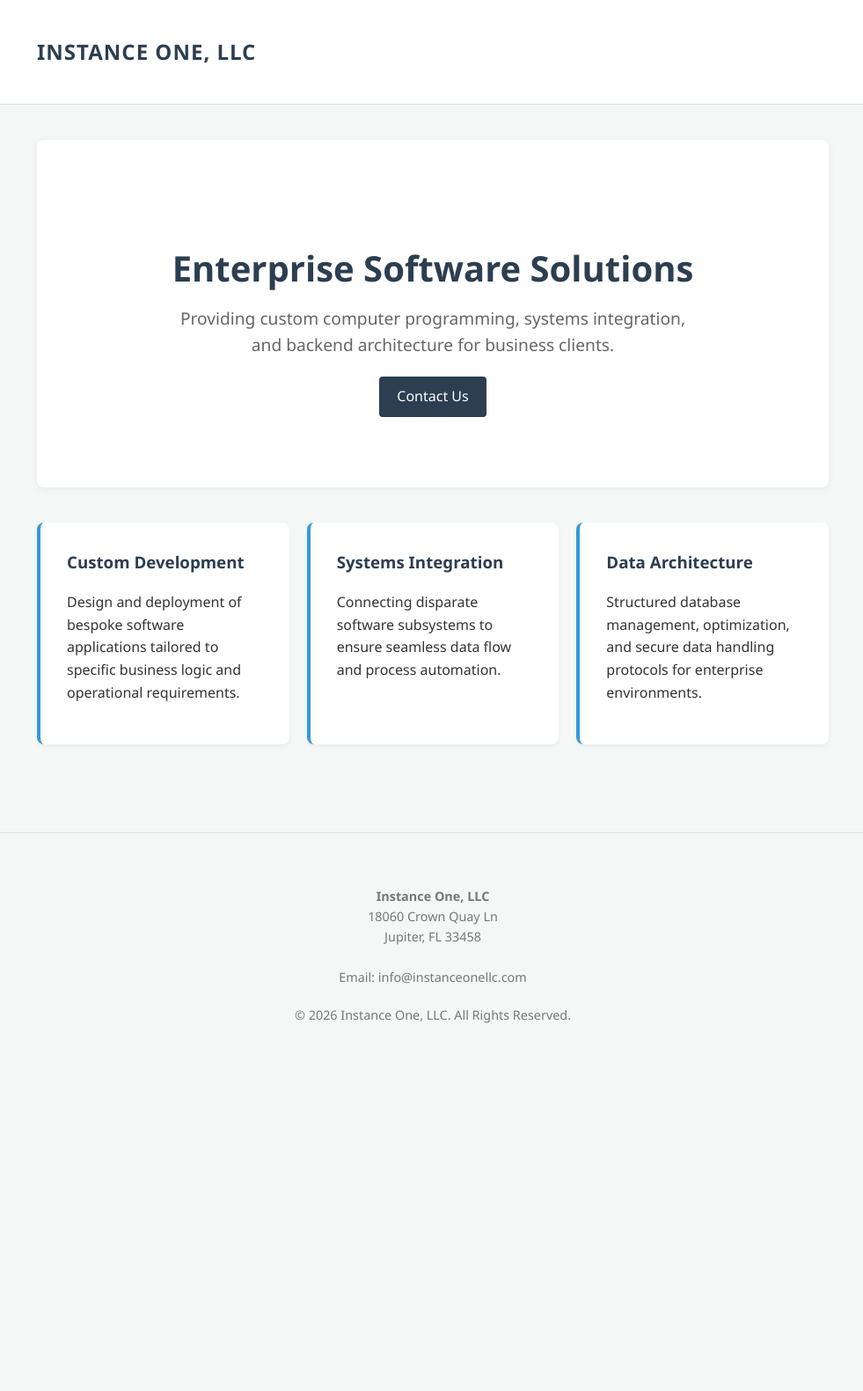
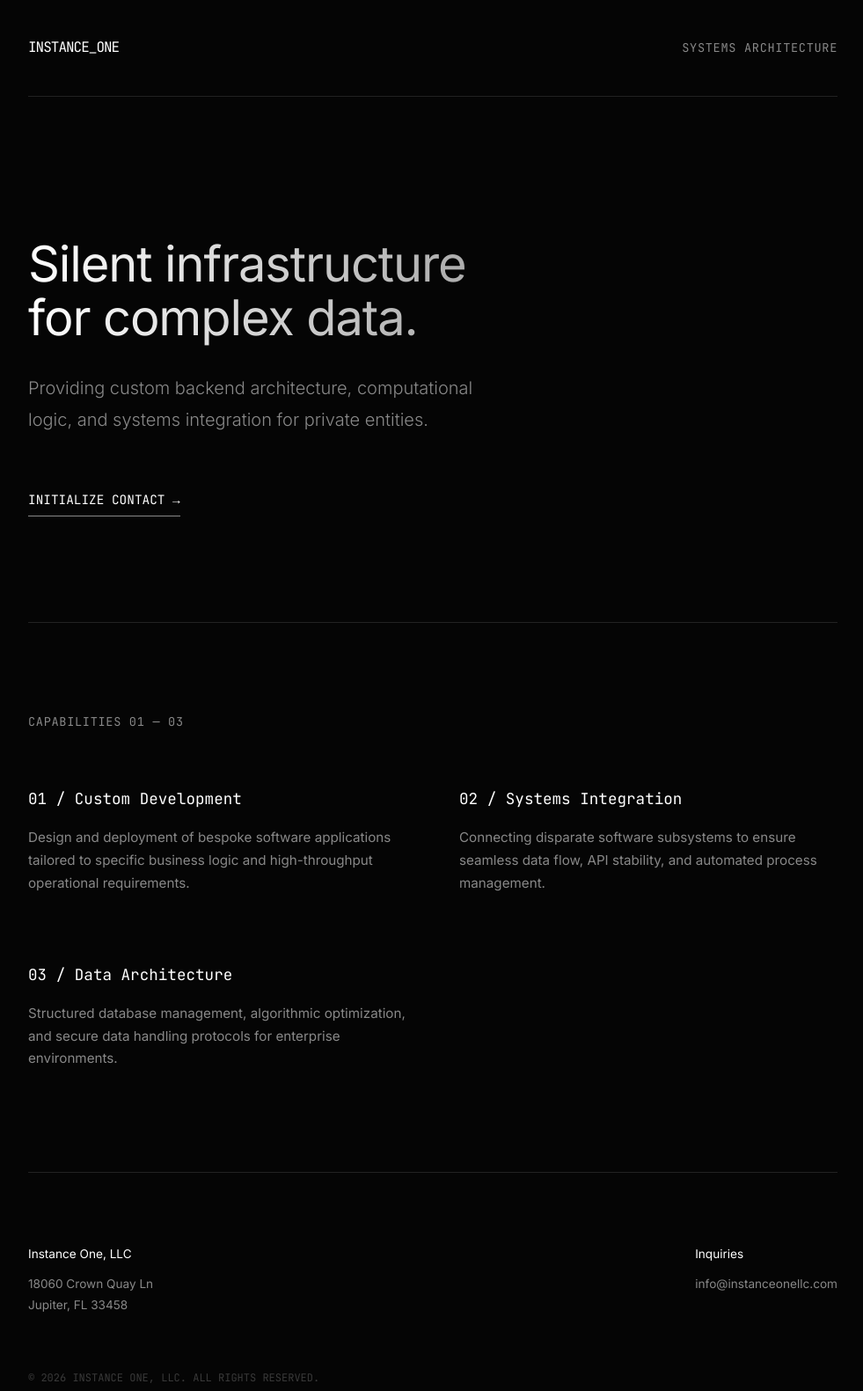
Before and after one commit to InstanceOneLLC/instaceonellc.github.io, a plain HTML site: page index.html in a window 1280 px wide. Shown: the whole page at 88% size, without its empty margins (148-1129 px from the left). Before the commit the page ends 1240 px from the top, so only its background shows below. Drawn offline with Linux system fonts and the light colour scheme.

Commit message:
edit index
version 2 of website

```diff
--- a/index.html
+++ b/index.html
@@ -3,87 +3,207 @@
 <head>
     <meta charset="UTF-8">
     <meta name="viewport" content="width=device-width, initial-scale=1.0">
-    <title>Instance One, LLC | Custom Software Solutions</title>
+    <title>Instance One | Institutional Systems</title>
+    <link rel="preconnect" href="https://fonts.googleapis.com">
+    <link rel="preconnect" href="https://fonts.gstatic.com" crossorigin>
+    <link href="https://fonts.googleapis.com/css2?family=Inter:wght@300;400;600&family=JetBrains+Mono:wght@400&display=swap" rel="stylesheet">
+
     <style>
         :root {
-            --primary: #2c3e50; /* Professional Navy */
-            --accent: #3498db;  /* Trustworthy Blue */
-            --text: #333;
-            --bg: #f4f7f6;
+            /* The "Expensive" Palette */
+            --bg-color: #050505;       /* True Black/Deep Void */
+            --surface: #111111;        /* Subtle contrast */
+            --text-primary: #e0e0e0;   /* Soft White (never pure white) */
+            --text-secondary: #888888; /* Muted Grey */
+            --accent: #ffffff;         /* Stark White for impact */
+            --border: #222222;         /* Very subtle borders */
         }
-        body { font-family: 'Segoe UI', Tahoma, Geneva, Verdana, sans-serif; line-height: 1.6; color: var(--text); margin: 0; padding: 0; background-color: var(--bg); }
-        .container { max-width: 900px; margin: 0 auto; padding: 20px; }
 
-        /* Header */
-        header { background: #fff; padding: 20px 0; border-bottom: 1px solid #ddd; }
-        .header-content { display: flex; justify-content: space-between; align-items: center; }
-        h1 { margin: 0; font-size: 1.5rem; color: var(--primary); text-transform: uppercase; letter-spacing: 1px; }
+        * { box-sizing: border-box; }
 
-        /* Hero Section */
-        .hero { text-align: center; padding: 80px 20px; background: white; margin-top: 20px; border-radius: 8px; box-shadow: 0 2px 10px rgba(0,0,0,0.05); }
-        .hero h2 { font-size: 2.5rem; color: var(--primary); margin-bottom: 10px; }
-        .hero p { font-size: 1.2rem; color: #666; max-width: 600px; margin: 0 auto; }
+        body {
+            font-family: 'Inter', sans-serif;
+            line-height: 1.8;
+            color: var(--text-primary);
+            margin: 0;
+            padding: 0;
+            background-color: var(--bg-color);
+            -webkit-font-smoothing: antialiased; /* Crisp text on Mac */
+        }
 
-        /* Services Grid */
-        .services { padding: 40px 0; }
-        .grid { display: grid; grid-template-columns: repeat(auto-fit, minmax(250px, 1fr)); gap: 20px; }
-        .card { background: white; padding: 30px; border-radius: 8px; border-left: 4px solid var(--accent); box-shadow: 0 2px 5px rgba(0,0,0,0.05); }
-        .card h3 { margin-top: 0; color: var(--primary); }
+        /* Typography Utilities */
+        h1, h2, h3 { font-weight: 400; margin: 0; color: var(--accent); }
+        p { color: var(--text-secondary); }
+        .mono { font-family: 'JetBrains Mono', monospace; font-size: 0.85rem; letter-spacing: 0.05em; color: var(--text-secondary); text-transform: uppercase; }
 
-        /* Footer */
-        footer { text-align: center; padding: 40px 0; margin-top: 40px; font-size: 0.9rem; color: #777; border-top: 1px solid #ddd; }
-        .contact-info { margin-bottom: 20px; }
+        .container {
+            max-width: 1000px;
+            margin: 0 auto;
+            padding: 0 40px;
+            position: relative; /* For layout alignment */
+        }
 
-        /* Button */
-        .btn { display: inline-block; background: var(--primary); color: white; padding: 10px 20px; text-decoration: none; border-radius: 4px; margin-top: 20px; }
-        .btn:hover { background: var(--accent); }
+        /* Header: Minimal & Technical */
+        header {
+            padding: 40px 0;
+            border-bottom: 1px solid var(--border);
+            display: flex;
+            justify-content: space-between;
+            align-items: center;
+        }
+        .logo {
+            font-family: 'JetBrains Mono', monospace;
+            font-weight: 400;
+            color: var(--accent);
+            letter-spacing: -1px;
+        }
+
+        /* Hero: Massive, Silent, Impactful */
+        .hero {
+            padding: 160px 0 120px 0;
+        }
+        .hero h2 {
+            font-size: 3.5rem;
+            line-height: 1.1;
+            letter-spacing: -0.02em;
+            margin-bottom: 30px;
+            background: linear-gradient(to right, #fff, #666);
+            -webkit-background-clip: text;
+            -webkit-text-fill-color: transparent;
+        }
+        .hero p {
+            font-size: 1.25rem;
+            max-width: 550px;
+            font-weight: 300;
+        }
+
+        /* The "Link" Button (No ugly rectangles) */
+        .btn-link {
+            display: inline-block;
+            margin-top: 40px;
+            color: var(--accent);
+            text-decoration: none;
+            border-bottom: 1px solid var(--text-secondary);
+            padding-bottom: 5px;
+            transition: all 0.3s ease;
+            font-family: 'JetBrains Mono', monospace;
+            font-size: 0.9rem;
+        }
+        .btn-link:hover {
+            border-bottom: 1px solid var(--accent);
+            opacity: 0.8;
+        }
+
+        /* Services: The "Grid" Look */
+        .services {
+            padding: 100px 0;
+            border-top: 1px solid var(--border);
+        }
+        .section-label {
+            margin-bottom: 60px;
+            display: block;
+        }
+
+        .grid {
+            display: grid;
+            grid-template-columns: repeat(auto-fit, minmax(280px, 1fr));
+            gap: 60px;
+        }
+
+        .card {
+            background: transparent; /* No boxy background */
+            padding: 0; /* Remove internal padding */
+            border: none;
+            box-shadow: none;
+        }
+        .card h3 {
+            font-size: 1.1rem;
+            margin-bottom: 15px;
+            font-family: 'JetBrains Mono', monospace;
+        }
+        .card p {
+            font-size: 0.95rem;
+            line-height: 1.7;
+        }
+
+        /* Footer: Legal & Precise */
+        footer {
+            padding: 80px 0 40px 0;
+            border-top: 1px solid var(--border);
+            font-size: 0.85rem;
+            color: var(--text-secondary);
+        }
+        .footer-content {
+            display: flex;
+            justify-content: space-between;
+            align-items: flex-start;
+            flex-wrap: wrap;
+            gap: 40px;
+        }
+        .footer-col strong { color: var(--accent); display: block; margin-bottom: 10px; font-weight: 400; }
+        .footer-col a { color: var(--text-secondary); text-decoration: none; transition: color 0.2s; }
+        .footer-col a:hover { color: var(--accent); }
+
+        .copyright { margin-top: 60px; opacity: 0.4; font-family: 'JetBrains Mono', monospace; font-size: 0.75rem; }
+
+        /* Mobile Adjustments */
+        @media (max-width: 768px) {
+            .hero h2 { font-size: 2.2rem; }
+            .container { padding: 0 20px; }
+            .grid { gap: 40px; }
+            .footer-content { flex-direction: column; }
+        }
     </style>
 </head>
 <body>
 
+    <div class="container">
         <header>
-        <div class="container header-content">
-            <h1>Instance One, LLC</h1>
-        </div>
+            <div class="logo">INSTANCE_ONE</div>
+            <div class="mono">Systems Architecture</div>
         </header>
 
-    <div class="container">
         <section class="hero">
-            <h2>Enterprise Software Solutions</h2>
-            <p>Providing custom computer programming, systems integration, and backend architecture for business clients.</p>
-            <a href="mailto:info@instanceonellc.com" class="btn">Contact Us</a>
+            <h2>Silent infrastructure<br>for complex data.</h2>
+            <p>Providing custom backend architecture, computational logic, and systems integration for private entities.</p>
+            <a href="mailto:info@instanceonellc.com" class="btn-link">INITIALIZE CONTACT &rarr;</a>
         </section>
 
         <section class="services">
+            <span class="mono section-label">Capabilities 01 — 03</span>
             <div class="grid">
                 <div class="card">
-                    <h3>Custom Development</h3>
-                    <p>Design and deployment of bespoke software applications tailored to specific business logic and operational requirements.</p>
+                    <h3>01 / Custom Development</h3>
+                    <p>Design and deployment of bespoke software applications tailored to specific business logic and high-throughput operational requirements.</p>
                 </div>
                 <div class="card">
-                    <h3>Systems Integration</h3>
-                    <p>Connecting disparate software subsystems to ensure seamless data flow and process automation.</p>
+                    <h3>02 / Systems Integration</h3>
+                    <p>Connecting disparate software subsystems to ensure seamless data flow, API stability, and automated process management.</p>
                 </div>
                 <div class="card">
-                    <h3>Data Architecture</h3>
-                    <p>Structured database management, optimization, and secure data handling protocols for enterprise environments.</p>
+                    <h3>03 / Data Architecture</h3>
+                    <p>Structured database management, algorithmic optimization, and secure data handling protocols for enterprise environments.</p>
                 </div>
             </div>
         </section>
-    </div>
 
         <footer>
-        <div class="container">
-            <div class="contact-info">
-                <strong>Instance One, LLC</strong><br>
+            <div class="footer-content">
+                <div class="footer-col">
+                    <strong>Instance One, LLC</strong>
                     18060 Crown Quay Ln<br>
-                Jupiter, FL 33458<br>
-                <br>
-                Email: info@instanceonellc.com
+                    Jupiter, FL 33458
                 </div>
-            <p>&copy; 2026 Instance One, LLC. All Rights Reserved.</p>
+                <div class="footer-col">
+                    <strong>Inquiries</strong>
+                    <a href="mailto:info@instanceonellc.com">info@instanceonellc.com</a>
+                </div>
+            </div>
+            <div class="copyright">
+                &copy; 2026 INSTANCE ONE, LLC. ALL RIGHTS RESERVED.
             </div>
         </footer>
+    </div>
 
 </body>
 </html>
```
Lines whose indentation alone changed are shown as unchanged.
